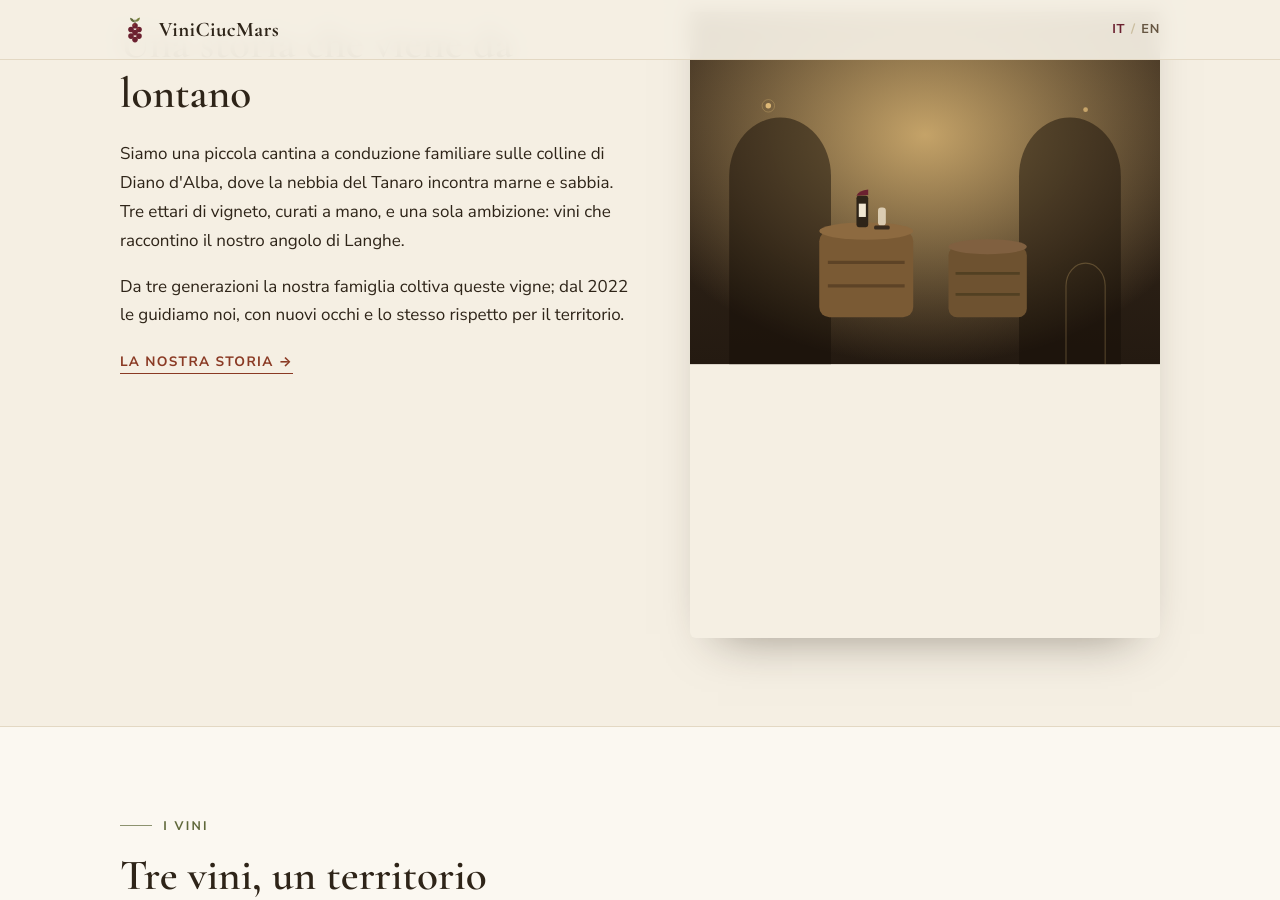
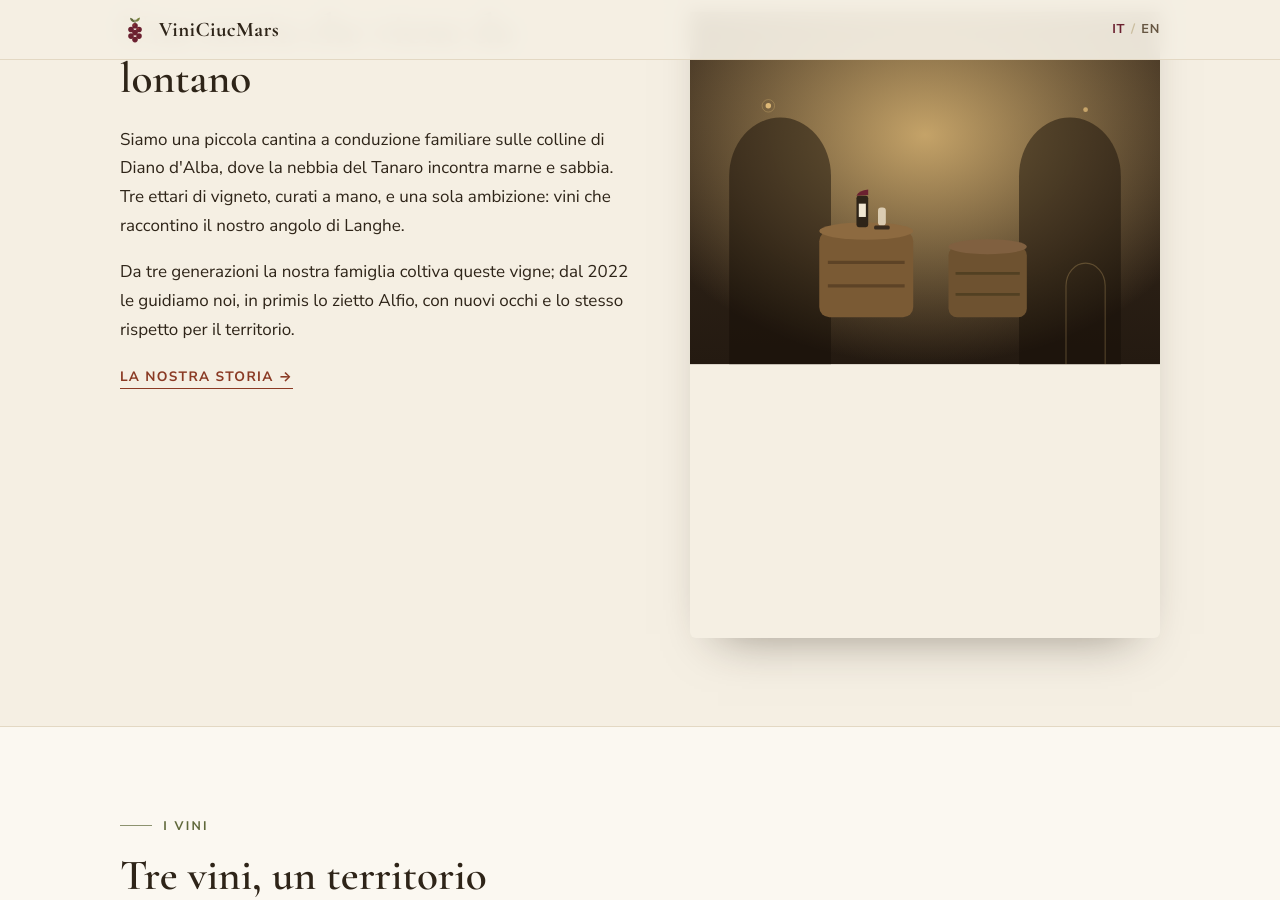
Before and after one commit to epysqyli/ciucmarsvinidocg, a Jekyll site: the page built from _pages/it/index.html, in a window 1280 px wide and 900 px high, scrolled down 1050 px. Built offline with Jekyll 4.4.1, drawn with Linux system fonts in a browser that asks for light colours.

Commit message:
index: use zietto

```diff
--- a/_pages/it/index.html
+++ b/_pages/it/index.html
@@ -27,7 +27,7 @@ permalink: /
       <p class="section-label">La cantina</p>
       <h2 class="section-title">Una storia che viene da lontano</h2>
       <p>Siamo una piccola cantina a conduzione familiare sulle colline di Diano d'Alba, dove la nebbia del Tanaro incontra marne e sabbia. Tre ettari di vigneto, curati a mano, e una sola ambizione: vini che raccontino il nostro angolo di Langhe.</p>
-      <p>Da tre generazioni la nostra famiglia coltiva queste vigne; dal 2022 le guidiamo noi, con nuovi occhi e lo stesso rispetto per il territorio.</p>
+      <p>Da tre generazioni la nostra famiglia coltiva queste vigne; dal 2022 le guidiamo noi, in primis lo zietto Alfio, con nuovi occhi e lo stesso rispetto per il territorio.</p>
       <p><a class="link-more" href="{{ t.nav.story.url | relative_url }}">La nostra storia →</a></p>
     </div>
     <figure class="intro-media">
```
